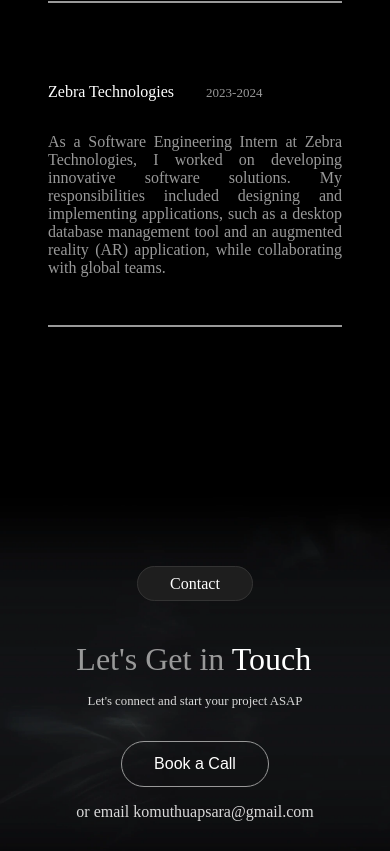
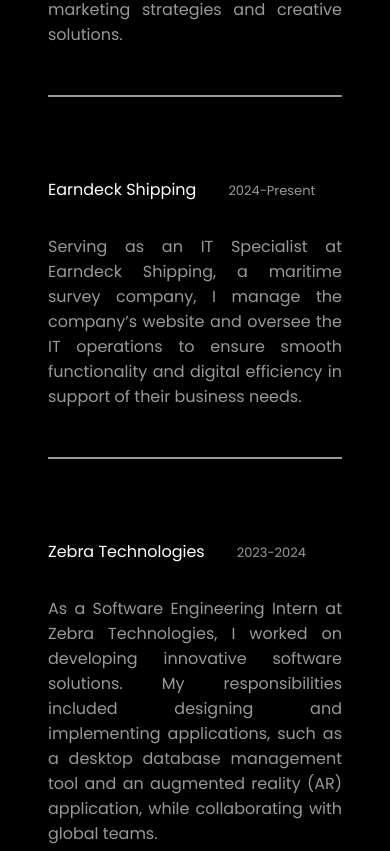
Before and after one commit to Komuthu-Fernando/Portfolio, a React (Vite) app: page / in a window 390 px wide. Shown: the part 4569-5420 px from the top of the page. Built offline with nearby package versions, Linux system fonts and the light colour scheme.

Commit message:
font and contact us bg adj

```diff
--- a/src/css/Contact.css
+++ b/src/css/Contact.css
@@ -5,7 +5,7 @@
     justify-content: center;
     min-height: 100vh;
     color: #fff;
-    background-image: url('../assets/black-1839731.webp');
+    background-image: url('../assets/black-1839731.png');
     background-size: contain;
     gap: 1rem;
   }
@@ -59,7 +59,7 @@
 
 @media (max-width: 479px) {
   .contact-container {
-    min-height: 50vh;
+    min-height: 100vh;
     background-size: cover;
     gap: 2rem;
   }
--- a/src/index.css
+++ b/src/index.css
@@ -1,3 +1,5 @@
+@import url('https://fonts.googleapis.com/css2?family=Poppins:wght@400;500;600&display=swap');
+
 * {
     margin: 0;
     padding: 0;
@@ -10,7 +12,7 @@
 
   body {
     margin: 0;
-    font-family: 'Poppins';
+    font-family: 'Poppins', sans-serif;
     -webkit-font-smoothing: antialiased;
     -moz-osx-font-smoothing: grayscale;
   }
```
Also changed, not shown: src/assets/black-1839731.png (added).
